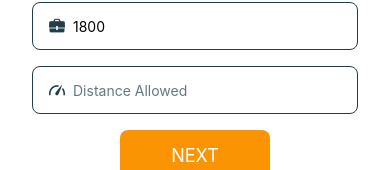
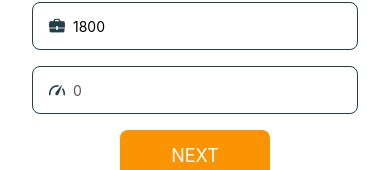
Before and after one commit to ingeniumpavithra/Vetri-taxi-mobile, a React Native app: screen /onedaytrip in a window 390 px wide. Shown: the part 447-617 px from the top of the page. Built offline with nearby package versions, Linux system fonts and the light colour scheme.

Commit message:
Normal taxi form created

```diff
--- a/package.json
+++ b/package.json
@@ -12,6 +12,7 @@
   "dependencies": {
     "@react-navigation/native": "^6.0.6",
     "@react-navigation/native-stack": "^6.2.5",
+    "axios": "^0.24.0",
     "expo": "~43.0.2",
     "expo-status-bar": "~1.1.0",
     "formik": "^2.2.9",
--- a/screens/Billonedaytrip.js
+++ b/screens/Billonedaytrip.js
@@ -6,7 +6,7 @@ import Button from '../components/button'
 
 
 
-const Billonedaytrip = (props) => {
+const Billonedaytrip = ({ initPayment, pricePerKm,totalPrice }) => {
 
   const {
     handleChange,
@@ -27,19 +27,22 @@ const Billonedaytrip = (props) => {
           }}>
 
     <View style={{ paddingHorizontal: 32, marginBottom: 16, width: '100%', justifyContent: 'center'}}>
-        <Card >
+        <Card initPayment={initPayment} pricePerKm={pricePerKm} totalPrice={totalPrice}>
 
         <Text style={{ color: '#223e4b', fontSize: 28, marginBottom: 16, alignItems: 'center', fontWeight: 'bold', }}>
         Traffic Calculation
        </Text>
       <Text style={{ color: '#223e4b', fontSize: 20, marginBottom: 16, }}>
           Initital payment :
+          <span>{initPayment}</span>
       </Text>
       <Text style={{ color: '#223e4b', fontSize: 20, marginBottom: 16,}}>
           Price Per KM :
+          <span>{pricePerKm}</span>
       </Text>
       <Text style={{ color: '#fb9403', fontSize: 28, marginBottom: 16, fontWeight: 'bold', }}>
          Total :
+         <span>{totalPrice}</span>
       </Text>
 
       </Card>
--- a/screens/onedaytrip.js
+++ b/screens/onedaytrip.js
@@ -1,6 +1,5 @@
-import React,{useState,useEffect} from 'react'
-import { View ,Text} from 'react-native'
-import { useFormik } from 'formik'
+import React,{useState} from 'react'
+import { View ,Text , form} from 'react-native'
 import { useNavigation } from "@react-navigation/native";
 import Input from '../components/input'
 import Button from '../components/button'
@@ -9,19 +8,45 @@ import Button from '../components/button'
 
 export default function onedaytrip() {
 
-const [data, setData] = useState({
-        customer_name:'',
-        mobile_no:'',
-        initial_payment:1800,
-        distance_travel:'',
-      });
+  const [kms, setKms] = useState(0);
+  const [custName, setCustName] = useState("");
+  const [custNo, setCustNo] = useState("");
+  const initPayment = 1800;
+  const pricePerKm = 7;
+  const totalPrice = initPayment + pricePerKm * kms;
 
-const handleChange = (e,name) => {
-      setData(data => ({
-        ...data,
-        [name]:e.target.value
-      }));
-}
+  function kmsHandler(e) {
+    setKms(e.target.value);
+  }
+  function custNameHandler(e) {
+    setCustName(e.target.value);
+  }
+  function custNoHandler(e) {
+    setCustNo(e.target.value);
+  }
+  function submitHandler(e) {
+    e.preventDefault();
+    let data = {
+      cus_name: custName,
+      mobile: custNo,
+      distance: kms,
+      total: totalPrice
+    }
+    async function addbill(){
+      const response = await axios.post("http://127.0.0.1:8000",data);
+      if(response){
+        alert(response.data.message);
+      }else{
+        alert("Something went wrong..!");
+      }
+    }
+    addbill();
+
+    console.log(JSON.stringify(data));
+    setCustName("")
+    setCustNo("")
+    setKms(0)
+  }
 
 
 
@@ -34,7 +59,7 @@ const handleChange = (e,name) => {
             alignItems: 'center',
             justifyContent: 'center'
           }}>
-
+            <form onSubmit={submitHandler} className="pt-3"></form>
             <Text style={{ color: '#223e4b', fontSize: 20, marginBottom: 16 }}>
             ONE DAY TRIP
       </Text>
@@ -47,8 +72,8 @@ const handleChange = (e,name) => {
           keyboardAppearance='dark'
           returnKeyType='next'
           returnKeyLabel='next'
-          value={data.customer_name}
-          onChange = {(e)=>handleChange(e,'customer_name')}
+          value={custName}
+          handler={custNameHandler}
 
         />
       </View>
@@ -61,8 +86,8 @@ const handleChange = (e,name) => {
           keyboardAppearance='dark'
           returnKeyType='next'
           returnKeyLabel='next'
-          onChange = {(e)=>handleChange(e,'Phonenumber')}
-           value={data.Phonenumber}
+          handler={custNoHandler}
+          value={custNo}
         />
       </View>
       <View style={{ paddingHorizontal: 32, marginBottom: 16, width: '100%' }}>
@@ -74,7 +99,7 @@ const handleChange = (e,name) => {
           keyboardAppearance='dark'
           returnKeyType='next'
           returnKeyLabel='next'
-          value={data.initial_payment}
+          value={initPayment}
         />
      </View>
        <View style={{ paddingHorizontal: 32, marginBottom: 16, width: '100%' }}>
@@ -87,8 +112,8 @@ const handleChange = (e,name) => {
           returnKeyType='next'
           returnKeyLabel='next'
           disabled={true}
-          onChange = {(e)=>handleChange(e,'distance_travel')}
-          value={data.distance_travel}
+          handler={kmsHandler}
+          value={kms}
         />
       </View>
 
```
Also changed, not shown: 1 other file (tests, documents, lock files or other folders).
